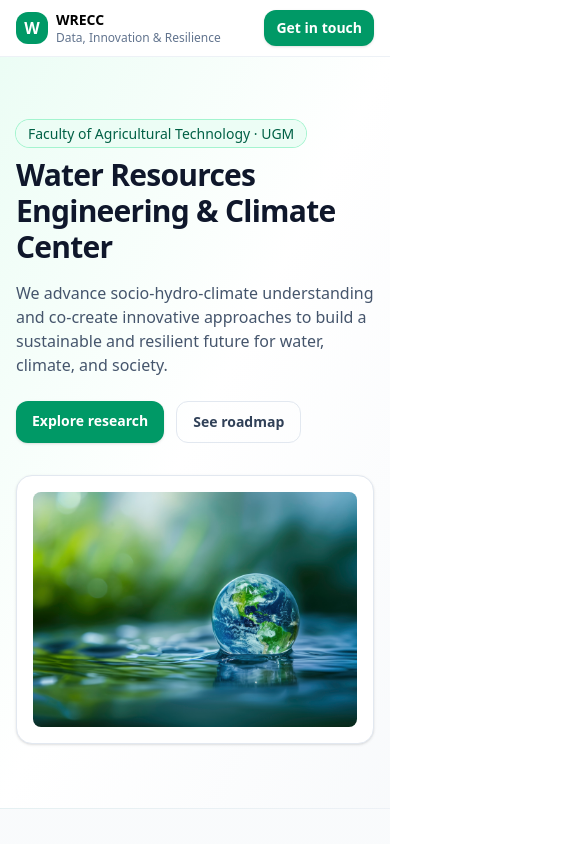
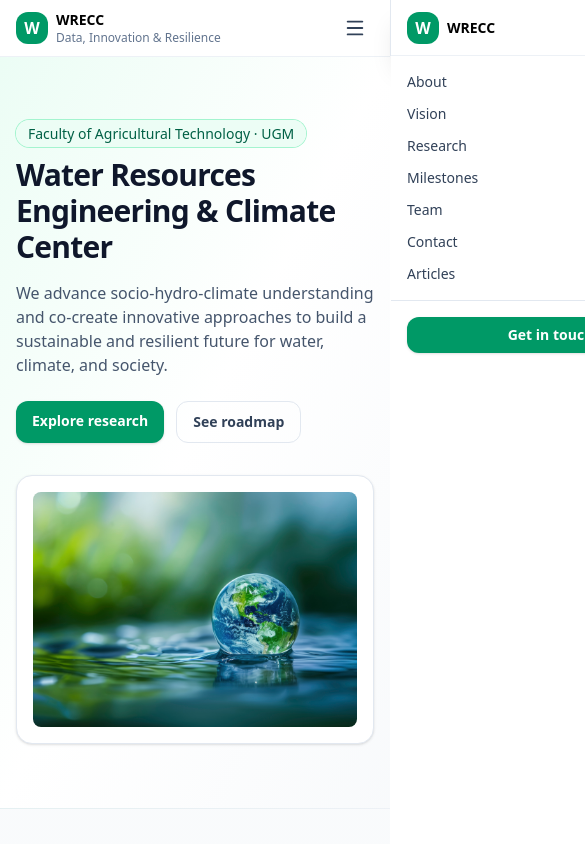
Before and after one commit to inamnurulf/wrec-profile, a Next.js app: page / in a window 390 px wide. Shown: the top 844 px of the page, 585 px wide, since content can reach past the window. Built offline with nearby package versions, Linux system fonts and the light colour scheme; no server answers.

Commit message:
fix: navbar for mobile view

```diff
--- a/src/components/Header.js
+++ b/src/components/Header.js
@@ -1,53 +1,125 @@
+"use client";
+import { useEffect, useState } from "react";
+import Link from "next/link";
 import Container from "./atoms/Container";
-import Link from "next/link";
+import { Menu, X } from "lucide-react";
 
 export default function Header() {
+  const [open, setOpen] = useState(false);
+
+  useEffect(() => {
+    const onKey = (e) => e.key === "Escape" && setOpen(false);
+    window.addEventListener("keydown", onKey);
+    return () => window.removeEventListener("keydown", onKey);
+  }, []);
+
+  useEffect(() => {
+    document.body.style.overflow = open ? "hidden" : "";
+  }, [open]);
+
+  const NavLinks = ({ onClick }) => (
+    <>
+      <Link href="/#about" onClick={onClick} className="hover:text-emerald-700">About</Link>
+      <Link href="/#vision" onClick={onClick} className="hover:text-emerald-700">Vision</Link>
+      <Link href="/#scope" onClick={onClick} className="hover:text-emerald-700">Research</Link>
+      <Link href="/#milestones" onClick={onClick} className="hover:text-emerald-700">Milestones</Link>
+      <Link href="/#team" onClick={onClick} className="hover:text-emerald-700">Team</Link>
+      <Link href="/#contact" onClick={onClick} className="hover:text-emerald-700">Contact</Link>
+      <Link href="/articles" onClick={onClick} className="hover:text-emerald-700">Articles</Link>
+    </>
+  );
+
   return (
-    <header className="sticky top-0 z-40 w-full border-b border-slate-200/60 bg-white/80 backdrop-blur">
+    <header className="sticky top-0 z-40 w-full border-b border-slate-200/60 bg-white/80 backdrop-blur supports-[backdrop-filter]:bg-white/60">
       <Container>
         <div className="flex h-14 items-center justify-between">
-          <a href="#" className="flex items-center gap-2">
+          <Link href="/" className="flex items-center gap-2">
             <div className="grid h-8 w-8 place-items-center rounded-xl bg-emerald-600 text-white font-bold">
               W
             </div>
             <div className="leading-tight">
               <p className="text-sm font-semibold">WRECC</p>
-              <p className="text-xs text-slate-500">
-                Data, Innovation & Resilience
-              </p>
+              <p className="text-xs text-slate-500">Data, Innovation &amp; Resilience</p>
             </div>
-          </a>
-          <nav className="hidden gap-6 text-sm font-medium text-slate-700 sm:flex">
-            <Link href="/#about" className="hover:text-emerald-700">
-              About
-            </Link>
-            <Link href="/#vision" className="hover:text-emerald-700">
-              Vision
-            </Link>
-            <Link href="/#scope" className="hover:text-emerald-700">
-              Research
-            </Link>
-            <Link href="/#milestones" className="hover:text-emerald-700">
-              Milestones
-            </Link>
-            <Link href="/#team" className="hover:text-emerald-700">
-              Team
-            </Link>
-            <Link href="/#contact" className="hover:text-emerald-700">
-              Contact
-            </Link>
-            <Link href="/articles" className="hover:text-emerald-700">
-              Articles
-            </Link>
+          </Link>
+
+          {/* Desktop nav */}
+          <nav className="hidden sm:flex items-center gap-6 text-sm font-medium text-slate-700">
+            <NavLinks />
           </nav>
-          <a
-            href="#contact"
-            className="rounded-xl bg-emerald-600 px-3 py-2 text-sm font-semibold text-white shadow-sm hover:bg-emerald-700"
+
+          {/* Desktop CTA */}
+          <Link
+            href="/#contact"
+            className="hidden sm:inline-block rounded-xl bg-emerald-600 px-3 py-2 text-sm font-semibold text-white shadow-sm hover:bg-emerald-700"
           >
             Get in touch
-          </a>
+          </Link>
+
+          {/* Mobile menu button */}
+          <button
+            type="button"
+            className="sm:hidden inline-flex items-center justify-center rounded-lg p-2 text-slate-700 hover:bg-slate-100 focus:outline-none focus:ring-2 focus:ring-emerald-600"
+            aria-label="Open menu"
+            aria-expanded={open}
+            onClick={() => setOpen(true)}
+          >
+            <Menu size={22} />
+          </button>
         </div>
       </Container>
+
+      {/* Mobile sheet */}
+      <div
+        className={`sm:hidden fixed inset-0 z-50 transition ${open ? "pointer-events-auto" : "pointer-events-none"}`}
+        aria-hidden={!open}
+      >
+        {/* Backdrop */}
+        <div
+          className={`absolute inset-0 bg-black/30 transition-opacity ${open ? "opacity-100" : "opacity-0"}`}
+          onClick={() => setOpen(false)}
+        />
+
+        {/* Panel */}
+        <div
+          className={`absolute right-0 top-0 h-full w-80 max-w-[85%] bg-white shadow-xl border-l border-slate-200 transition-transform duration-200 ${
+            open ? "translate-x-0" : "translate-x-full"
+          }`}
+          role="dialog"
+          aria-modal="true"
+        >
+          <div className="flex h-14 items-center justify-between px-4 border-b border-slate-200/60">
+            <div className="flex items-center gap-2">
+              <div className="grid h-8 w-8 place-items-center rounded-xl bg-emerald-600 text-white font-bold">
+                W
+              </div>
+              <span className="text-sm font-semibold">WRECC</span>
+            </div>
+            <button
+              type="button"
+              className="inline-flex items-center justify-center rounded-lg p-2 text-slate-700 hover:bg-slate-100 focus:outline-none focus:ring-2 focus:ring-emerald-600"
+              aria-label="Close menu"
+              onClick={() => setOpen(false)}
+            >
+              <X size={22} />
+            </button>
+          </div>
+
+          <nav className="flex flex-col gap-3 p-4 text-sm font-medium text-slate-700 bg-white">
+            <NavLinks onClick={() => setOpen(false)} />
+          </nav>
+
+          <div className="p-4 bg-white border-t border-slate-200">
+            <Link
+              href="/#contact"
+              onClick={() => setOpen(false)}
+              className="block w-full text-center rounded-xl bg-emerald-600 px-3 py-2 text-sm font-semibold text-white shadow-sm hover:bg-emerald-700"
+            >
+              Get in touch
+            </Link>
+          </div>
+        </div>
+      </div>
     </header>
   );
 }
```
